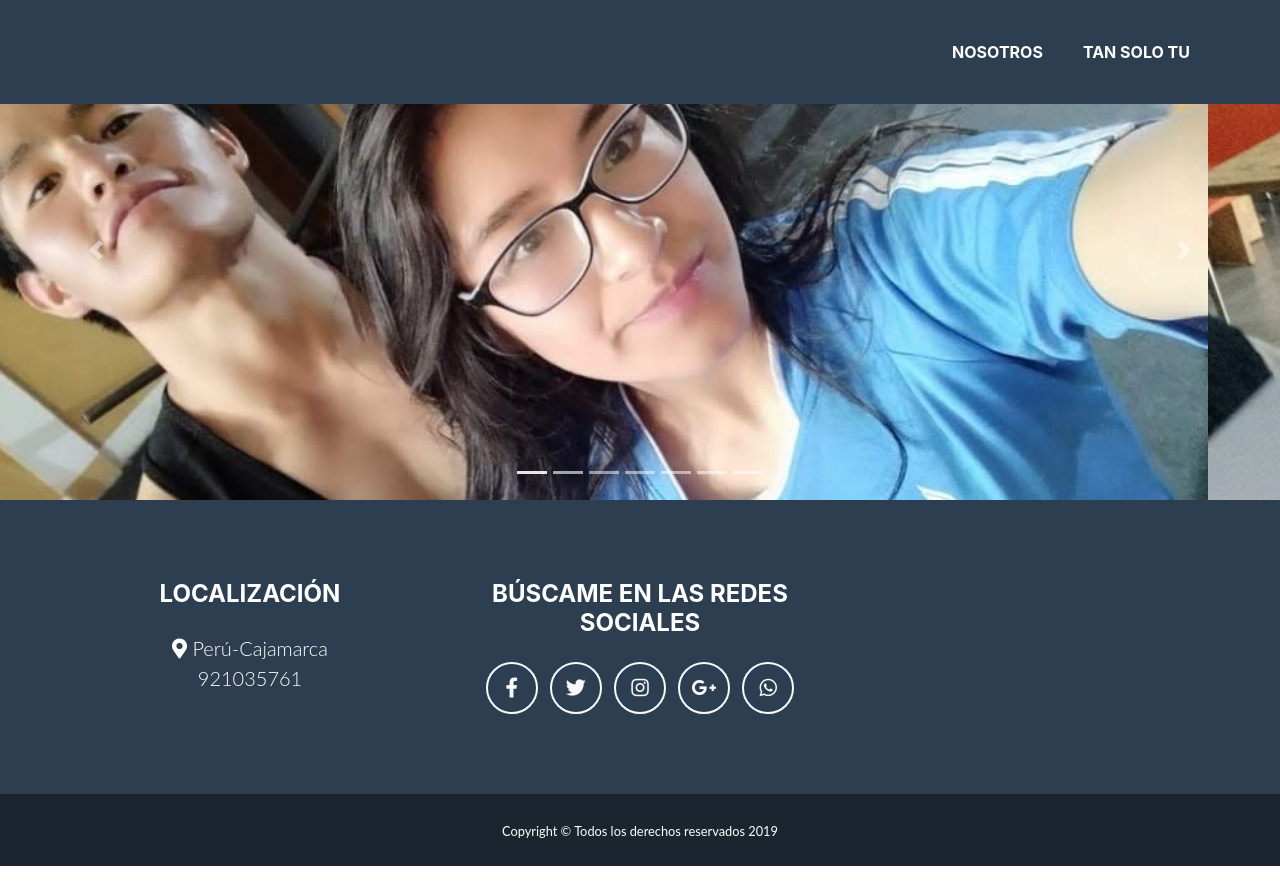
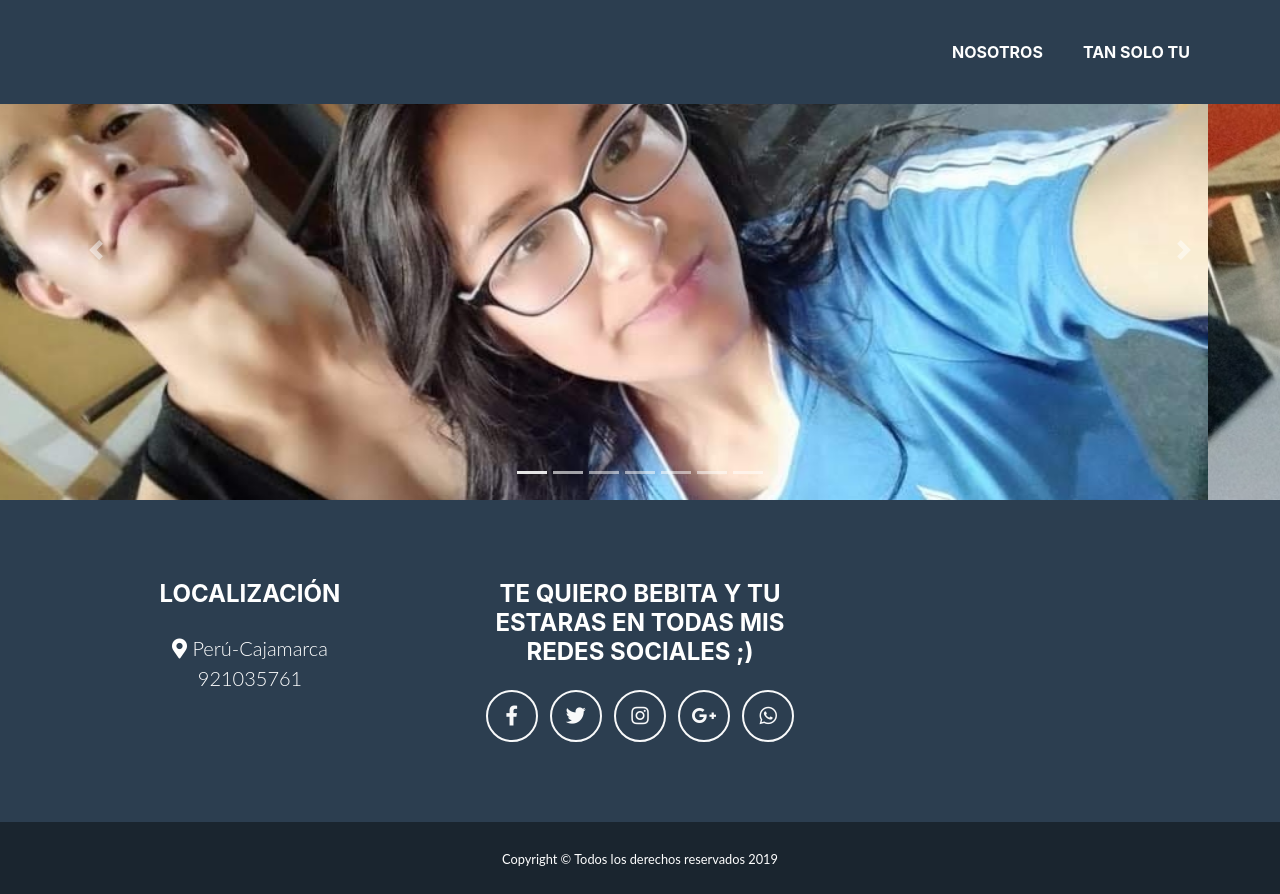
Before and after one commit to DavidLopezBautista/DavidLopezBautista.github.io, a plain HTML site: page sites.html in a window 1280 px wide. Before the commit the page ends 866 px from the top, so only its background shows below. Drawn offline with Linux system fonts and the light colour scheme; files whose address does not match are found by name.

Commit message:
mi primer commit

```diff
--- a/sites.html
+++ b/sites.html
@@ -114,7 +114,7 @@
 
                 <!-- Footer Social Icons -->
                 <div class="col-lg-4 mb-5 mb-lg-0">
-                    <h4 class="text-uppercase mb-4">Búscame en las redes sociales</h4>
+                    <h4 class="text-uppercase mb-4">Te quiero bebita y tu estaras en todas mis redes sociales ;)</h4>
                     <a class="btn btn-outline-light btn-social mx-1" href="https://www.facebook.com/david.lopez.73932?ref=bookmarks" target="_blank">
                         <i class="fab fa-fw fa-facebook-f"></i>
                     </a>
```
Also changed, not shown: index.html (+1 -1 lines).
